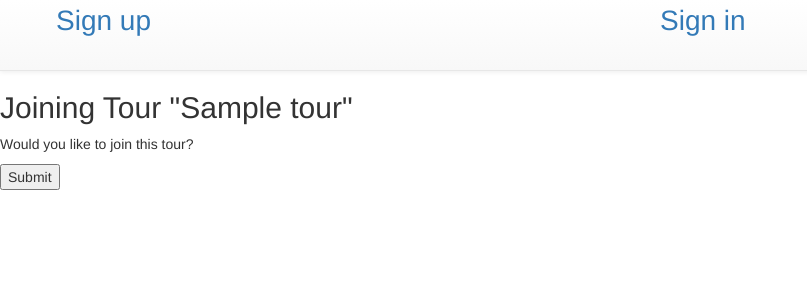
After one commit to boyleconnor/ShowMeAround, a Django app: page /guides/tour/1/join/ in a window 1280 px wide. The commit adds this page. Shown: the top 300 px of the page, without its empty margins (0-807 px from the left). Run offline with Django 3.2, Linux system fonts and the light colour scheme; tables that the repository leaves empty hold one stand-in row (values such as "Sample post"); some libraries are stand-ins or nearby versions.

Commit message:
So so so much

```diff
--- a/Guides/forms.py
+++ b/Guides/forms.py
@@ -1,3 +1,4 @@
+from datetimewidget.widgets import DateTimeWidget
 from django.forms.models import ModelForm, ModelChoiceField
 from django.forms.widgets import HiddenInput, TextInput
 from Guides.models import Tour, User
@@ -14,3 +15,6 @@ class TourForm(ModelForm):
     class Meta:
         model = Tour
         fields = '__all__'
+        widgets = {'start_time': DateTimeWidget(usel10n=True, bootstrap_version=3),
+                   'end_time': DateTimeWidget(usel10n=True, bootstrap_version=3),
+                   'title': TextInput()}
--- a/Guides/models.py
+++ b/Guides/models.py
@@ -63,10 +63,31 @@ class Tour(Model):
 
     price = FloatField()
 
+    def get_detail_url(self):
+        return reverse_lazy('guides:tour.detail', kwargs={'pk': self.pk})
+
+    def get_join_url(self):
+        return reverse_lazy('guides:tour.join', kwargs={'pk': self.pk})
+
+    def get_leave_url(self):
+        return reverse_lazy('guides:tour.leave', kwargs={'pk': self.pk})
+
+    def get_absolute_url(self):
+        return self.get_detail_url()
+
+    def __str__(self):
+        return self.title
+
 
 class Review(Model):
+    class Meta:
+        unique_together = ('author', 'tour')
     title = CharField(max_length=255, blank=True)
     text = TextField(blank=True)
     author = ForeignKey(User, related_name='authored_reviews')
+    tour = ForeignKey(Tour, related_name='reviews')
     subject = ForeignKey(User)
     stars = IntegerField()
+
+    def __str__(self):
+        return
--- a/Guides/templates/profile/detail.html
+++ b/Guides/templates/profile/detail.html
@@ -8,8 +8,8 @@
             <th>[Profile Picture]</th>
         </tr>
         <tr>
-            <th>Guide Status</th>
-            <td>{{ user.is_guide }}</td>
+            <th>Guide?</th>
+            <td>{% if user.is_guide %}Yes{% else %}No{% endif %}</td>
         </tr>
         <tr>
             <th>Name</th>
--- /dev/null
+++ b/Guides/templates/tour/join.html
@@ -0,0 +1,9 @@
+{% extends 'base.html' %}
+
+{% block title %}Joining Tour "{{ tour.title }}"{% endblock %}
+
+{% block content %}
+    <h2>Joining Tour "{{ tour.title }}"</h2>
+    <p>Would you like to join this tour?</p>
+    <form method="post"><input type="submit">{% csrf_token %}</form>
+{% endblock %}
--- a/Guides/urls.py
+++ b/Guides/urls.py
@@ -1,11 +1,12 @@
 from django.conf.urls import patterns, url
-from Guides.views import ProfileUpdate, ProfileDetail, TourList, TourCreate, leaveTour, joinTour
+from Guides.views import ProfileUpdate, ProfileDetail, TourList, TourCreate, leave_tour, join_tour, TourDetail
 
 urlpatterns = patterns('',
     url(r'^profile/(?P<pk>\d+)/$', ProfileDetail.as_view(), name='user.detail'),
     url(r'^profile/(?P<pk>\d+)/edit/$', ProfileUpdate.as_view(), name='user.edit'),
     url(r'^$', TourList.as_view(), name='tour.list'),
     url(r'^tour/create/$', TourCreate.as_view(), name='tour.create'),
-    url(r'^tour/leave/(\d+)/(\d+)', leaveTour, name='tour.leave'),
-    url(r'^tour/join/(\d+)/(\d+)', joinTour, name='tour.join'),
+    url(r'^tour/(?P<pk>\d+)/$', TourDetail.as_view(), name='tour.detail'),
+    url(r'^tour/(?P<pk>\d+)/leave/$', leave_tour, name='tour.leave'),
+    url(r'^tour/(?P<pk>\d+)/join/$', join_tour, name='tour.join'),
 )
--- a/Guides/views.py
+++ b/Guides/views.py
@@ -1,10 +1,14 @@
+from datetime import datetime
+from django.core.exceptions import PermissionDenied
+from django.shortcuts import render, redirect
+from django.utils import timezone
 from django.views.generic import DetailView, UpdateView
+import pytz
 from Guides.forms import UserForm, TourForm
 from Guides.models import Tour, User
 from django.views.generic.list import ListView
 from django.views.generic.edit import CreateView
-
-# Create your views here.
+from ShowMeAround.settings import TIME_BEFORE
 
 
 class TourList(ListView):
@@ -16,11 +20,44 @@ class TourList(ListView):
 class TourCreate(CreateView):
     model = Tour
     form_class = TourForm
+    template_name = 'tour/edit.html'
+
+    def dispatch(self, request, *args, **kwargs):
+        if not request.user.is_guide:
+            raise PermissionDenied
+        return super(TourCreate, self).dispatch(request, *args, **kwargs)
 
 
 class TourDetail(DetailView):
     model = Tour
     template_name = 'tour/detail.html'
+
+    def get_context_data(self, **kwargs):
+        context = super(TourDetail, self).get_context_data(**kwargs)
+        context['user_in_tour'] = self.request.user in self.object.tourists.all()
+        return context
+
+
+def join_tour(request, pk):
+    active_tour = Tour.objects.get(pk=pk)
+    if request.method == 'POST':
+        if timezone.now() > (active_tour.start_time-TIME_BEFORE):
+            raise PermissionDenied('Too late to join this tour')
+        active_tour.tourists.add(request.user.id)
+        active_tour.save()
+        return redirect(active_tour)
+    elif request.method == 'GET':
+        return render(request, 'tour/join.html', {'tour': active_tour})
+
+
+def leave_tour(request, pk):
+    active_tour = Tour.objects.get(pk=pk)
+    if request.method == 'POST':
+        active_tour.tourists.remove(request.user)
+        active_tour.save()
+        return redirect('home')
+    elif request.method == 'GET':
+        return render(request, 'tour/leave.html', {'tour': active_tour})
 
 
 class ProfileDetail(DetailView):
@@ -32,16 +69,3 @@ class ProfileUpdate(UpdateView):
     model = User
     template_name = 'profile/edit.html'
     form_class = UserForm
-
-
-def joinTour(request, tour_id, user_id):
-    activeTour = Tour.objects.get(pk=tour_id)
-    activeTour.tourists.add(User.objects.get(pk=user_id))
-    activeTour.save()
-    return render('index.html')
-
-def leaveTour(request, tour_id, user_id):
-    activeTour = Tour.objects.get(pk=tour_id)
-    activeTour.tourists.remove(User.objects.get(pk=user_id))
-    activeTour.save()
-    return render('index.html')
--- a/ShowMeAround/settings.py
+++ b/ShowMeAround/settings.py
@@ -9,6 +9,7 @@ https://docs.djangoproject.com/en/1.7/ref/settings/
 """
 
 # Build paths inside the project like this: os.path.join(BASE_DIR, ...)
+from datetime import timedelta
 import os
 BASE_DIR = os.path.dirname(os.path.dirname(__file__))
 
@@ -39,6 +40,7 @@ INSTALLED_APPS = (
     'django.contrib.staticfiles',
     'allauth',
     'allauth.account',
+    'datetimewidget',
     #'allauth.socialaccount',
     #'allauth.socialaccount.providers.facebook',
     'Guides',
@@ -125,3 +127,6 @@ SOCIALACCOUNT_PROVIDERS = {
     }
 }
 '''
+
+
+TIME_BEFORE = timedelta(minutes=20)  # the amount of time before a tour when the tour closes to additional users
--- a/ShowMeAround/templates/base.html
+++ b/ShowMeAround/templates/base.html
@@ -14,6 +14,8 @@
 		<!-- Latest compiled and minified JavaScript -->
 		<script src="https://maxcdn.bootstrapcdn.com/bootstrap/3.3.2/js/bootstrap.min.js"></script>
 
+        {{ form.media }}
+
 	</head>
 
 	<body>
@@ -26,18 +28,18 @@
 			  			</li>
   						<li role="presentation"><a href="{{ user.get_detail_url }}">Profile</a></li>
 			  			<li>
-			  				<a href="http://127.0.0.1:8000/tours/create" > Create tour </a>
+			  				<a href="{% url 'guides:tour.create' %}" > Create tour </a>
 			  			</li>
 			  			<li>
-			  				<a href="http://127.0.0.1:8000/accounts/logout" > Logout </a>
+			  				<a href="{% url 'account_logout' %}" > Logout </a>
 			  			</li>
 			  		{% endif %}
 			  		{% if not user.is_authenticated %}
 			  			<li>
-			  				<a href="http://127.0.0.1:8000/accounts/signup/" > Sign up </a>
+			  				<a href="{% url 'account_signup' %}" > Sign up </a>
 			  			</li>
 			  			<li>
-			  				<a href="http://127.0.0.1:8000/accounts/login" > Sign in </a>
+			  				<a href="{% url 'account_login' %}" > Sign in </a>
 			  			</li>
 			  		{% endif %}
 			  		</ul>
--- a/ShowMeAround/urls.py
+++ b/ShowMeAround/urls.py
@@ -5,7 +5,7 @@ from django.views.generic.base import RedirectView
 
 urlpatterns = patterns('',
     url(r'^admin/', include(admin.site.urls)),
-    url(r'^$', RedirectView.as_view(url=reverse_lazy('guides:tour.list'))),
+    url(r'^$', RedirectView.as_view(url=reverse_lazy('guides:tour.list')), name='home'),
     url(r'^accounts/', include('allauth.urls')),
     url(r'^guides/', include('Guides.urls', namespace='guides')),
 )
```
Also changed, not shown: Guides/templates/tour/detail.html (+23 -0 lines), Guides/templates/tour/edit.html (renamed from ShowMeAround/templates/Guides/tour_form.html, +5 -4 lines), Guides/templates/tour/leave.html (added, +9 -0 lines).
